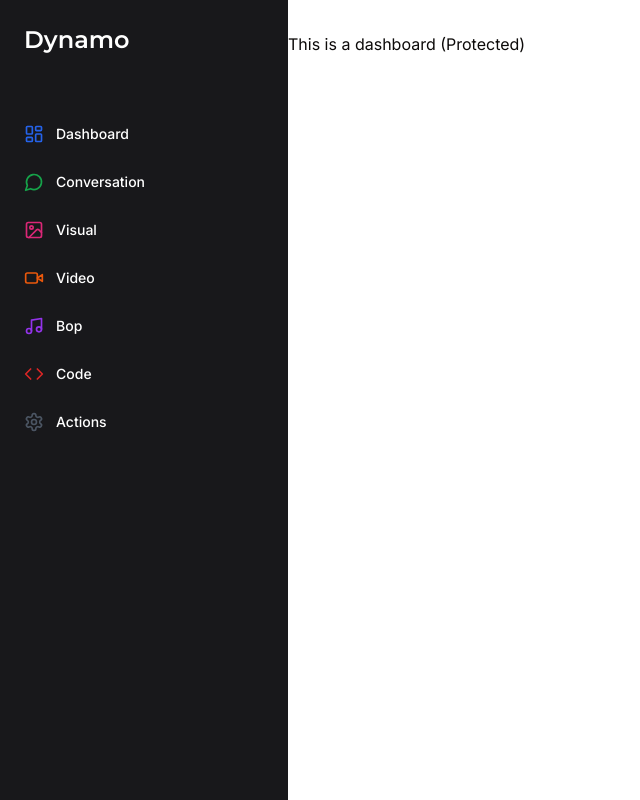
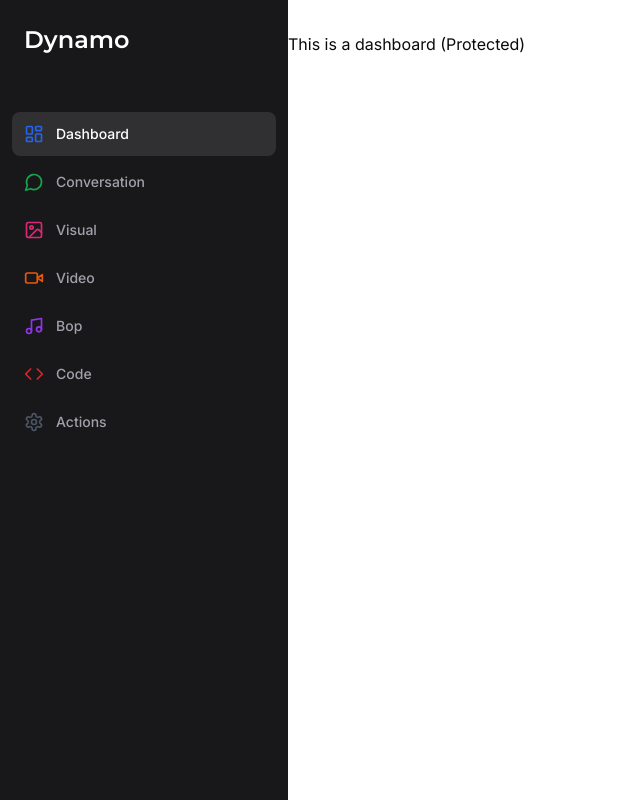
Before and after one commit to abrehan2/Dynamo, a Next.js app: page /dashboard in a window 1280 px wide. Shown: the whole page, without its empty margins (0-640 px from the left). Built offline with nearby package versions, Linux system fonts and the light colour scheme.

Commit message:
Chore: Used the usePath hook to make adjustments to the sidebar

```diff
--- a/components/Sidebar.tsx
+++ b/components/Sidebar.tsx
@@ -5,11 +5,14 @@
 import { Montserrat } from "next/font/google";
 import { cn } from "@/lib/utils";
 import routes from "@/app/partials/navContent";
+import { usePathname } from "next/navigation";
 
 // CONSTANTS -
 const monserrat = Montserrat({ weight: "600", subsets: ["latin"] });
 
 const Sidebar = () => {
+  const pathName = usePathname();
+
   return (
     <div className="space-y-4 py-4 flex flex-col h-full text-white">
       <div className="px-3 py-2 flex-1">
@@ -26,7 +29,12 @@
             <Link
               href={route.href}
               key={route.href}
-              className="text-sm group flex p-3 w-full justify-start font-medium cursor-pointer hover:text-white hover:bg-white/10 rounded-lg transition"
+              className={cn(
+                "text-sm group flex p-3 w-full justify-start font-medium cursor-pointer hover:text-white hover:bg-white/10 rounded-lg transition",
+                pathName === route.href
+                  ? "text-white bg-white/10"
+                  : "text-zinc-400"
+              )}
             >
               <div className="flex items-center flex-1">
                 <route.Icon className={cn("h-5 w-5 mr-3", route.color)} />
```
